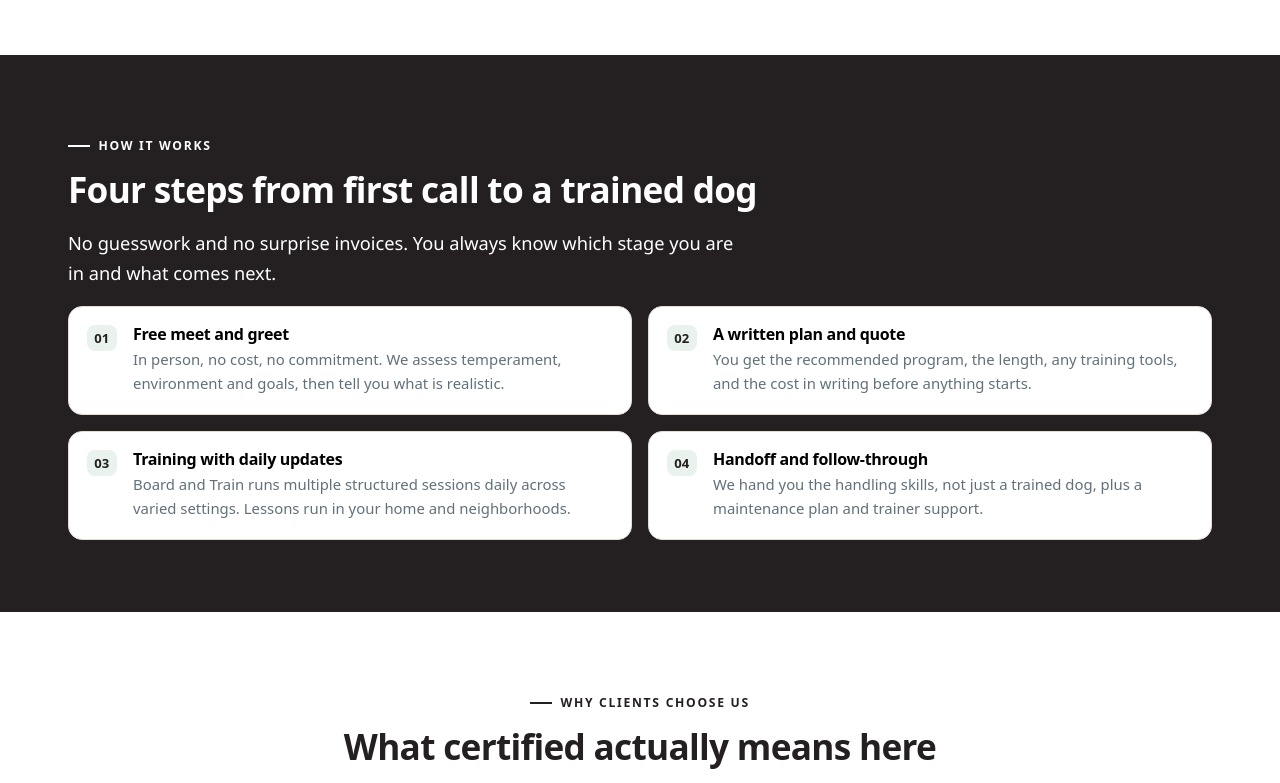
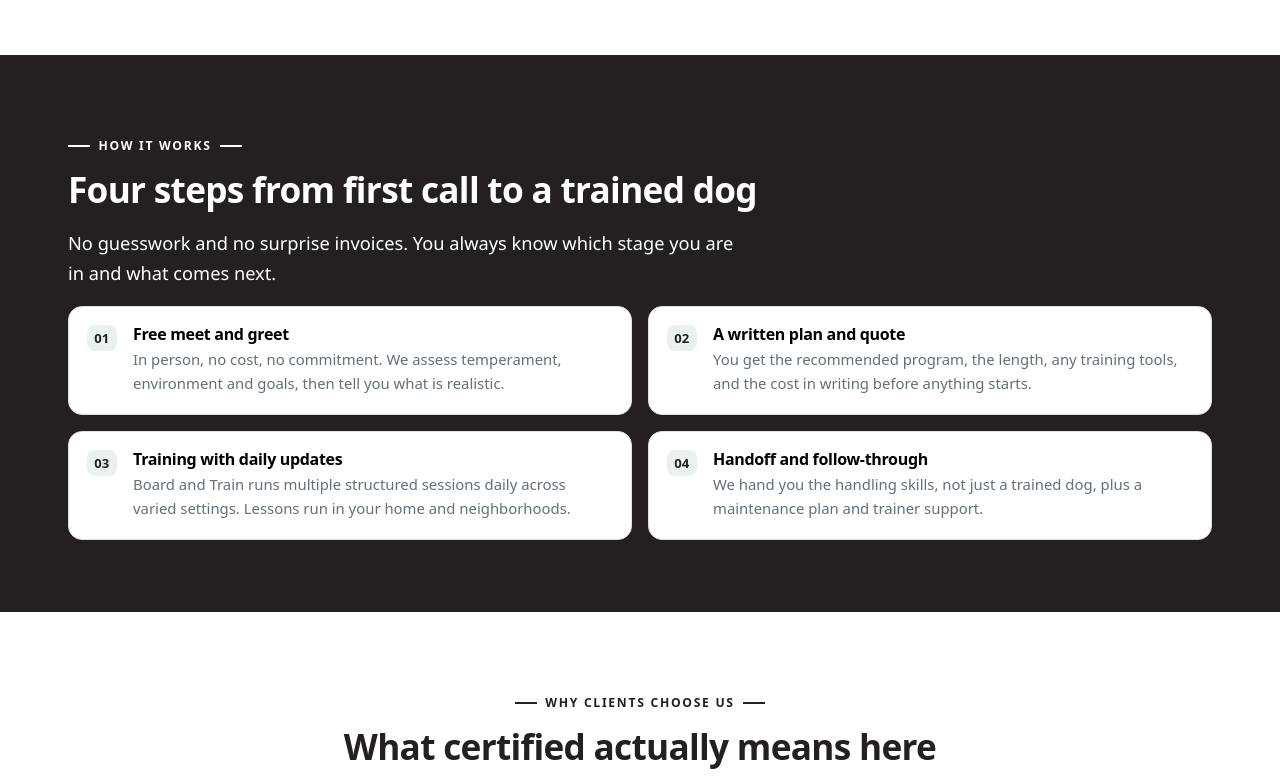
Before and after one commit to gregoryjenkins56-sys/Taurus-K9-Webstuff, a plain HTML site: page index.html in a window 1280 px wide. Shown: the part 1720-2503 px from the top of the page. Drawn offline with Linux system fonts and the light colour scheme.

Commit message:
Set dark section eyebrow accents to white
Co-authored-by: Copilot App <223556219+Copilot@users.noreply.github.com>

```diff
--- a/css/style.css
+++ b/css/style.css
@@ -57,10 +57,9 @@ li{margin-bottom:.35em}
 .s-dark a{color:#f0c874}
 .eyebrow{display:inline-flex;align-items:center;gap:.5rem;font-size:.76rem;font-weight:800;letter-spacing:.14em;text-transform:uppercase;color:#242021;margin-bottom:.85rem}
 .eyebrow::before{content:"";width:1.4rem;height:2px;background:#242021;display:inline-block}
-.s-dark .eyebrow{
-    color: #FFFFFF
-}
-.s-dark .eyebrow::before{background:#FFFFFF}
+.section.s-dark .eyebrow{color:#FFFFFF}
+.section.s-dark .eyebrow::before,.section.s-dark .eyebrow::after{content:"";width:1.4rem;height:2px;background:#FFFFFF;display:inline-block}
+.section.s-cream .eyebrow::before,.section.s-cream .eyebrow::after,.section.s-surface .eyebrow::before,.section.s-surface .eyebrow::after{content:"";width:1.4rem;height:2px;background:#242021;display:inline-block}
 .lede{
     font-size: clamp(1rem,.5vw + .9rem,1.14rem);
     color: #242021;
```
